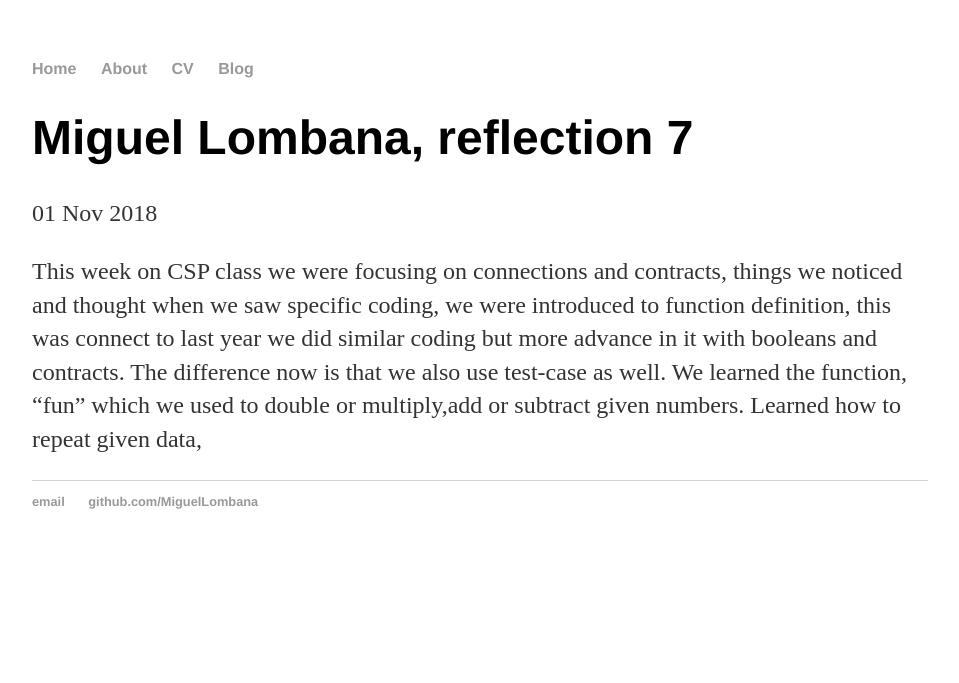
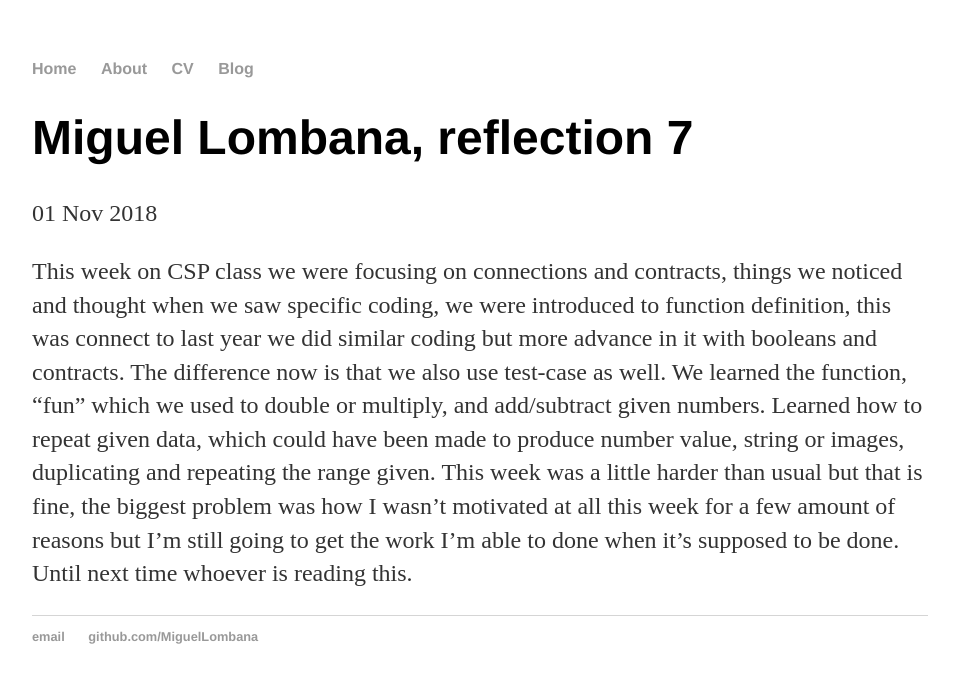
Before and after one commit to Miguel3977/Miguell3977.github.io, a Jekyll site: the page built from _posts/2018-11-01-Miguel-post.md, in a window 1280 px wide. Shown: the top 683 px of the page, without its empty margins (160-1119 px from the left). Built offline with Jekyll 4.4.1, drawn with Linux system fonts in a browser that asks for light colours.

Commit message:
Update 2018-11-01-Miguel-post.md

```diff
--- a/_posts/2018-11-01-Miguel-post.md
+++ b/_posts/2018-11-01-Miguel-post.md
@@ -4,4 +4,4 @@
 date: 2018-11-01
 ---
 
-This week on CSP class we were focusing on connections and contracts, things we noticed and thought when we saw specific coding, we were introduced to function definition, this was connect to last year we did similar coding but more advance in it with booleans and contracts. The difference now is that we also use test-case as well. We learned the function, "fun" which we used to double or multiply,add or subtract given numbers. Learned how to repeat given data,
+This week on CSP class we were focusing on connections and contracts, things we noticed and thought when we saw specific coding, we were introduced to function definition, this was connect to last year we did similar coding but more advance in it with booleans and contracts. The difference now is that we also use test-case as well. We learned the function, "fun" which we used to double or multiply, and add/subtract given numbers. Learned how to repeat given data, which could have been made to produce number value, string or images, duplicating and repeating the range given. This week was a little harder than usual but that is fine, the biggest problem was how I wasn't motivated at all this week for a few amount of reasons but I'm still going to get the work I'm able to done when it's supposed to be done. Until next time whoever is reading this.
```
